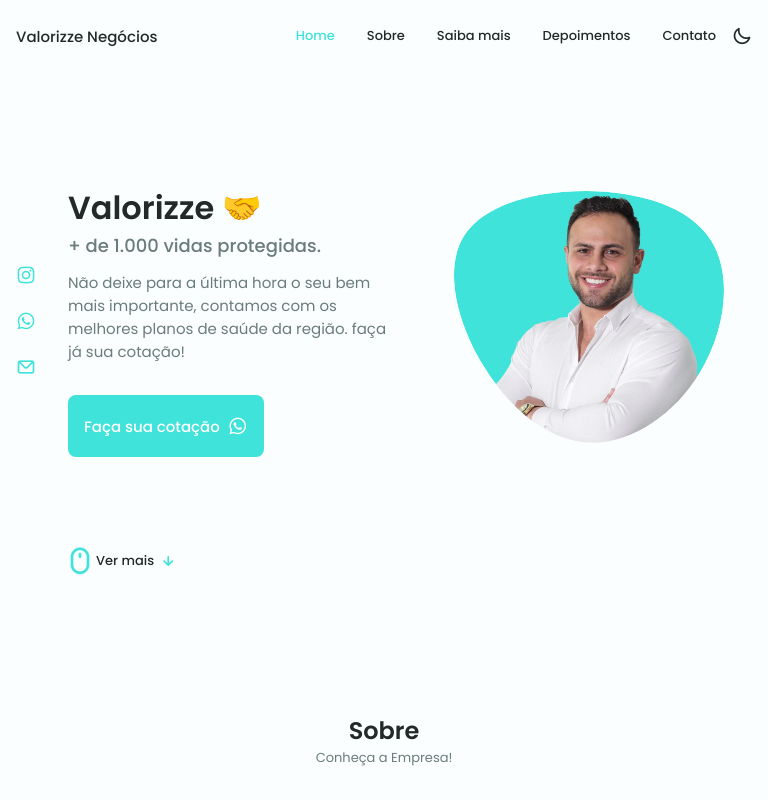
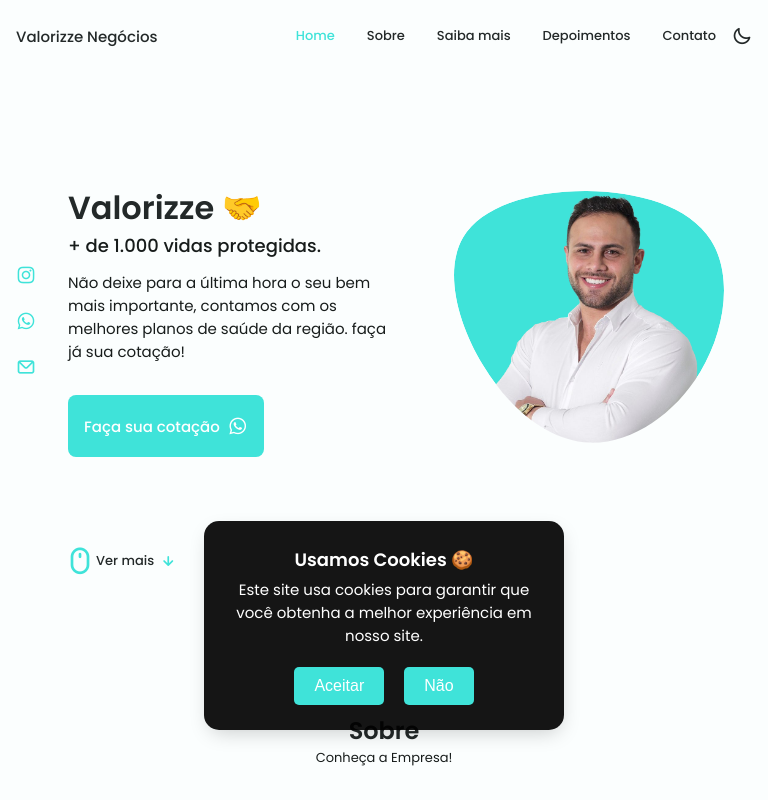
Before and after one commit to gabbezeira/Valorizze-Negocios, a plain HTML site: page index.html in a window 768 px wide. Shown: the top 800 px of the page. Drawn offline with nearby package versions, Linux system fonts and the light colour scheme; a script that the page names is missing.

Commit message:
Cookies include

```diff
--- a/assets/css/styles.css
+++ b/assets/css/styles.css
@@ -14,13 +14,15 @@
    --first-color-alt: hsl(var(--hue-color), 57%, 53%);
    --first-color-lighter: hsl(var(--hue-color), 92%, 85%);
    --title-color: hsl(var(--hue-color), 8%, 15%);
-   --text-color: hsl(var(--hue-color), 8%, 45%);
+   --text-color: hsl(var(--hue-color), 8%, 10%);
    --text-color-light: hsl(var(--hue-color), 8%, 66%);
    --input-color: hsl(var(--hue-color), 70%, 96%);
    --body-color: hsl(var(--hue-color), 60%, 99%);
    --container-color: #FFF;
    --scroll-bar-color: hsl(var(--hue-color), 12%, 90%);
    --scroll-thumb-color: hsl(var(--hue-color), 12%, 80%);
+   --cookies-color: rgba(0, 0, 0, 0.918);
+   --cookies-text: #fff;
 
    /*========== Font and typography ==========*/
    --body-font: 'Poppins', sans-serif;
@@ -79,6 +81,7 @@ body.dark-theme{
    --container-color: hsl(176.34, 29%, 16%);
    --scroll-bar-color: hsl(176.34, 12%, 48%);
    --scroll-thumb-color: hsl(var(--hue-color), 12%, 36%);
+   --cookies-color: #141414;
 
 }
 
@@ -183,6 +186,107 @@ img {
    background-color: var(--body-color);
 }
 
+/*==================== Cookie =================*/
+.wrapper{
+   position: fixed;
+   bottom: 30px;
+   right: 60px;
+   max-width: 365px;
+   background: var(--cookies-color);
+   padding: 25px;
+   border-radius: 15px;
+   box-shadow: 1px 7px 20px -5px rgba(0, 0, 0, 0.205);
+   text-align: center;
+   justify-content: center;
+   z-index: 100;
+ }
+ .wrapper.hide{
+   opacity: 0;
+   pointer-events: none;
+   transition: all 0.3s ease;
+ }
+ ::selection{
+   color: var(--cookies-text);
+   background: var(--cookies-text);
+ }
+
+ .content h1{
+   color: var(--cookies-text);
+   font-size: 25px;
+   font-weight: 600;
+ }
+
+ .content p{
+   color: var(--cookies-text);
+   margin: 5px 0 20px 0;
+ }
+ .content .buttons{
+   display: flex;
+   align-items: center;
+   justify-content: center;
+ }
+ .buttons button{
+   padding: 10px 20px;
+   border: none;
+   outline: none;
+   color: var(--cookies-text);
+   font-size: 16px;
+   font-weight: 500;
+   border-radius: 5px;
+   background: var(--first-color);
+   cursor: pointer;
+   transition: all 0.3s ease;
+ }
+ .buttons button:hover{
+   transform: scale(0.97);
+ }
+ .buttons .item{
+   margin: 0 10px;
+ }
+ .buttons a{
+   color: var(--cookies-text);
+ }
+
+ @media screen and (max-width: 768px){
+
+   .wrapper{
+      position: fixed;
+      margin: 0 auto;
+      bottom: 70px;
+      right: 0;
+      left: 0;
+      max-width: 360px;
+      background: rgba(0, 0, 0, 0.918);
+      padding: 25px 25px 25px 25px;
+      border-radius: 15px;
+      box-shadow: 1px 7px 20px -5px rgba(0, 0, 0, 0.205);
+      text-align: center;
+      justify-content: center;
+      z-index: 100;
+    }
+
+    ::selection{
+      color: var(--cookies-text);
+    }
+
+    .content h1{
+       color: var(--cookies-text);
+       font-size: 18px;
+    }
+
+    .content p{
+       color: var(--cookies-text);
+    }
+
+    .buttons button{
+       color: var(--cookies-text);
+    }
+
+    .buttons a{
+       color: var(--cookies-text);
+    }
+
+ }
 /*==================== NAV ====================*/
 .nav {
    max-width: 968px;
@@ -361,6 +465,10 @@ img {
 
 .emojis{
    display: inline-block;
+}
+
+.home__img{
+   margin: 0 auto;
 }
 /*==================== BUTTONS ====================*/
 .button {
@@ -1052,6 +1160,10 @@ img {
       margin-right: var(--mb-1);
    }
 
+   .home__img{
+      margin: 0 auto;
+   }
+
    .emojis{
       display: inline-block;
    }
@@ -1118,6 +1230,10 @@ img {
 @media screen and (min-width: 568px){
    .home__content{
       grid-template-columns: max-content 1fr 1fr;
+   }
+
+   .home__img{
+      margin: 0 auto;
    }
 
    .emojis{
--- /dev/null
+++ b/assets/js/cookies.js
@@ -0,0 +1,18 @@
+const cookieBox = document.querySelector(".wrapper"),
+    acceptBtn = cookieBox.querySelector(".buttonY");
+    acceptBtn.onclick = ()=>{
+      document.cookie = "CookieBy=Valorizze; max-age="+60*60*24*30;
+      if(document.cookie){
+        cookieBox.classList.add("hide");
+      }else{
+        alert("O cookie não pode ser definido! Desbloqueie este site da configuração de cookies do seu navegador.");
+      }
+    }
+    let checkCookie = document.cookie.indexOf("CookieBy=Valorizze");
+    checkCookie != -1 ? cookieBox.classList.add("hide") : cookieBox.classList.remove("hide");
+
+const hiddenCookie = document.querySelector(".wrapper"),
+hiddenBtn = hiddenCookie.querySelector(".buttonN");
+hiddenBtn.onclick = ()=>{
+    hiddenCookie.classList.add("hide");
+}
--- a/index.html
+++ b/index.html
@@ -11,6 +11,17 @@
       <title>Valorizze Negócios</title>
    </head>
    <body>
+
+      <div class="wrapper">
+         <div class="content">
+           <h1>Usamos Cookies 🍪</h1>
+           <p>Este site usa cookies para garantir que você obtenha a melhor experiência em nosso site.</p>
+           <div class="buttons">
+             <button class="item buttonY">Aceitar</button>
+             <button class="item buttonN">Não</button>
+           </div>
+         </div>
+       </div>
 
       <header class="header" id="header">
          <nav class="nav container">
@@ -354,6 +365,7 @@
       <a href="#" class="scrollup" id="scroll-up">
          <i class="uil uil-arrow-up scrollup__icon"></i>
       </a>
+      <script src="assets/js/cookies.js"></script>
       <script src="assets/js/swiper-bundle.min.js"></script>
       <script src="assets/js/main.js"></script>
    </body>
```
Also changed, not shown: assets/img/about.jpg (deleted), assets/img/cookie.png (added), assets/img/portfolio1.jpg (deleted), assets/img/portfolio2.jpg (deleted), assets/img/portfolio3.jpg (deleted), 1 other file.
